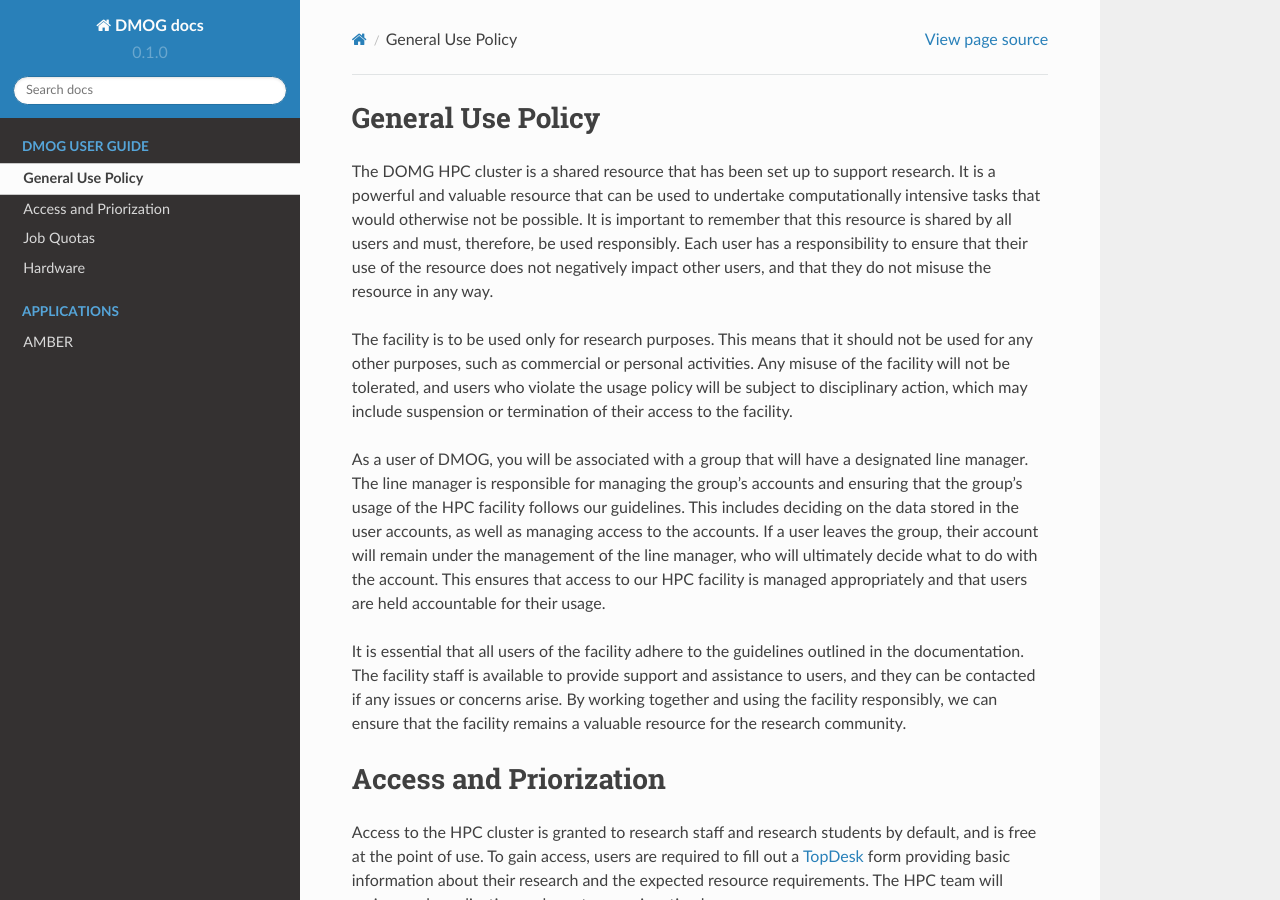
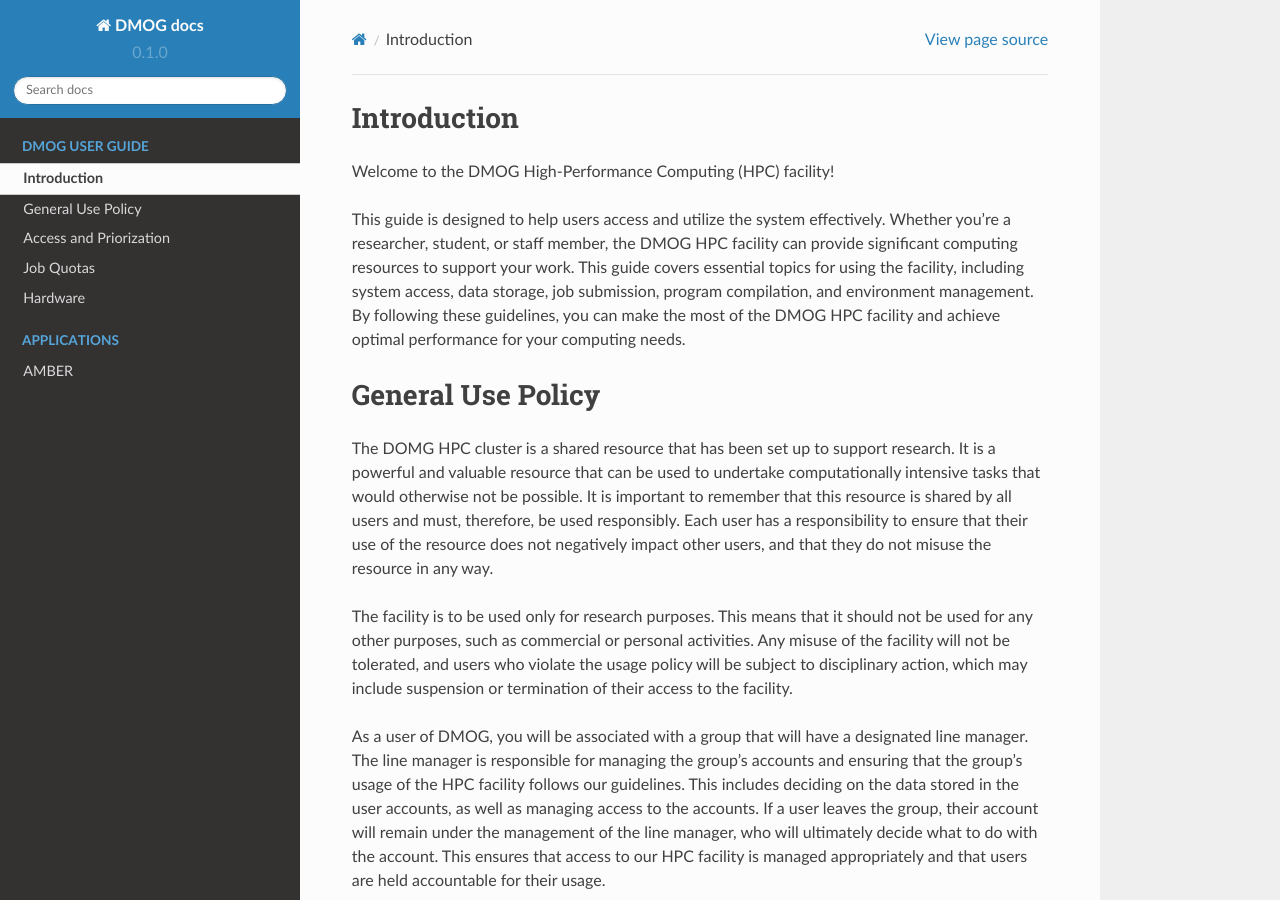
Before and after one commit to jm130/dmogdocs, a Sphinx documentation site: the page built from docs/source/policy/generaluse.rst, in a window 1280 px wide and 900 px high. Built offline with Sphinx 7.4.7 and the Read the Docs theme 2.0.0, drawn with Linux system fonts in a browser that asks for light colours.

Commit message:
Update generaluse.rst

```diff
--- a/docs/source/policy/generaluse.rst
+++ b/docs/source/policy/generaluse.rst
@@ -1,3 +1,15 @@
+Introduction
+============
+
+Welcome to the DMOG High-Performance Computing (HPC) facility!
+
+This guide is designed to help users access and utilize the system effectively.
+Whether you’re a researcher, student, or staff member, the DMOG HPC facility can provide significant
+computing resources to support your work. This guide covers essential topics for using the facility,
+including system access, data storage, job submission, program compilation, and environment management.
+By following these guidelines, you can make the most of the DMOG HPC facility and achieve optimal
+performance for your computing needs.
+
 General Use Policy
 ==================
 
```
